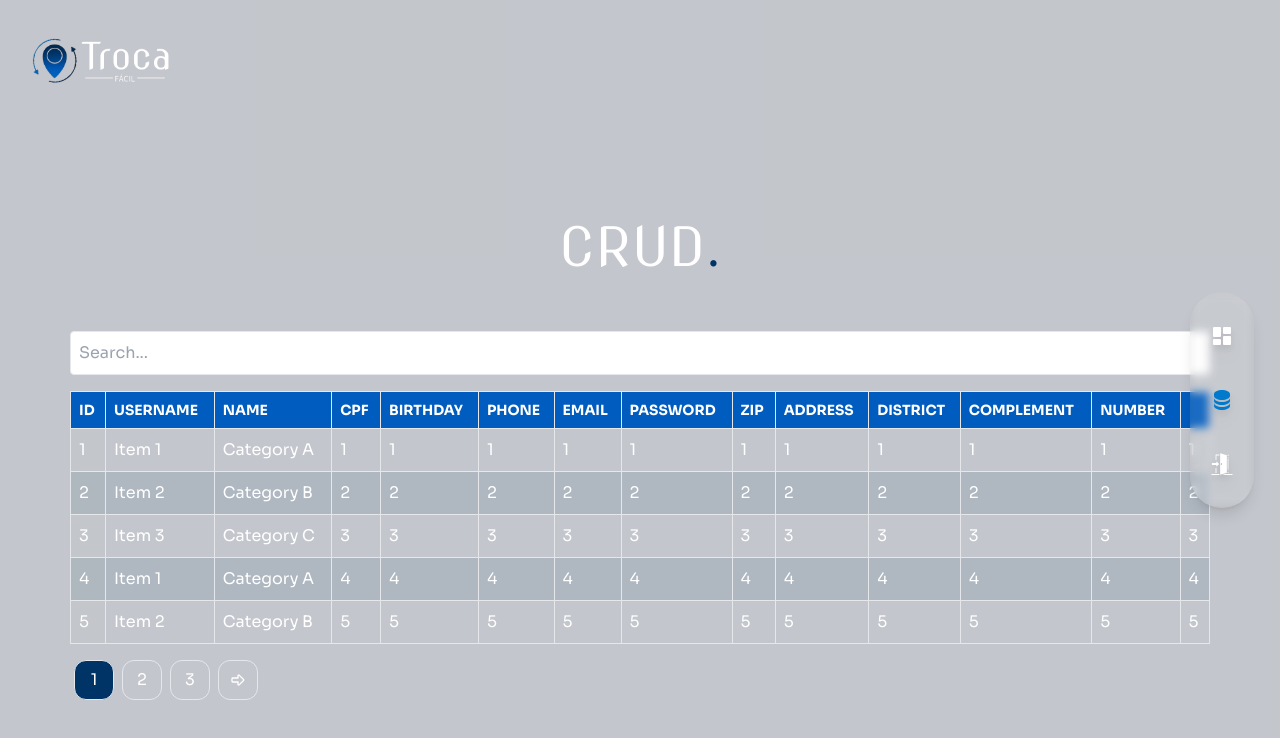
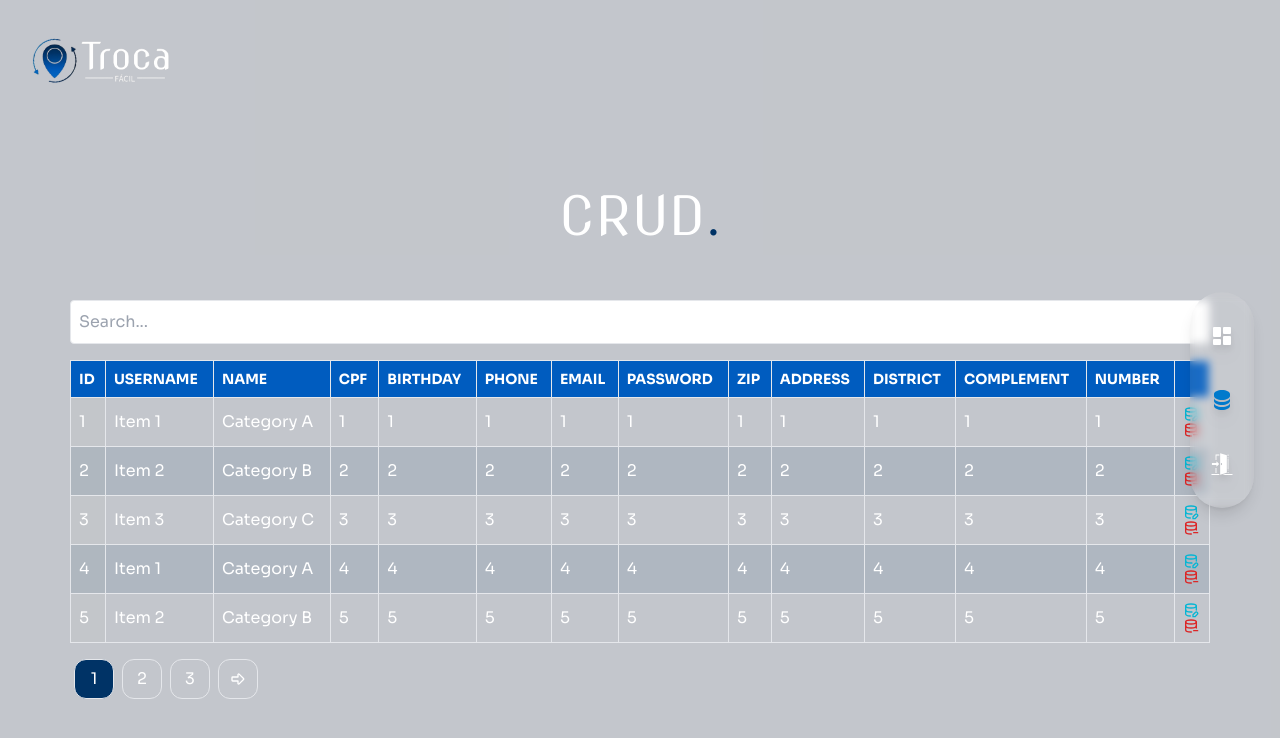
Before and after one commit to MatheusLTrindade/ProjetoIntegrador4-Frontend, a Next.js app: page /admin/crud in a window 1280 px wide. Shown: the top 738 px of the page. Built offline with nearby package versions, Linux system fonts and the light colour scheme; a web font is replaced by a local one.

Commit message:
adding edit and delete icons

```diff
--- a/src/app/admin/crud/page.jsx
+++ b/src/app/admin/crud/page.jsx
@@ -10,7 +10,7 @@ export default function CRUD(params) {
     <main className='h-[100vh] bg-secondary/20'>
       <div className='text-center flex flex-col justify-center items-center xl:pt-40 xl:text-left h-full container mx-auto'>
           {/* text & form */}
-        <div className=' flex flex-col w-full justify-center resize sm:-mt-12'>
+        <div className=' flex flex-col w-full justify-center resize sm:-mt-20'>
           <h2 className='h2 text-center max-sm:text-[30px] nova-slim'>CRUD<span className="text-accent">.</span></h2>
           <DataTable />
         </div>
--- a/src/components/DataTable.jsx
+++ b/src/components/DataTable.jsx
@@ -3,7 +3,7 @@
 import React, { useState, useMemo } from 'react';
 import data from '@/app/data/data.json';
 
-import { TbArrowBigRight, TbArrowBigLeft } from 'react-icons/tb'
+import { TbArrowBigRight, TbArrowBigLeft, TbDatabaseEdit, TbDatabaseMinus } from 'react-icons/tb'
 
 const itemsPerPage = window.matchMedia('not all and (min-width: 640px)').matches ? 3 : 5
 
@@ -84,7 +84,10 @@ export default function DataTable() {
                 <td className="border p-2">{item.id}</td>
                 <td className="border p-2">{item.id}</td>
                 <td className="border p-2">{item.id}</td>
-                <td className="border p-2">{item.id}</td>
+                <td className="border p-2 text-center">
+                  <TbDatabaseEdit className='text-cyan-500 cursor-pointer'/>
+                  <TbDatabaseMinus className='text-red-600 cursor-pointer'/>
+                </td>
               </tr>
             ))}
           </tbody>
```
